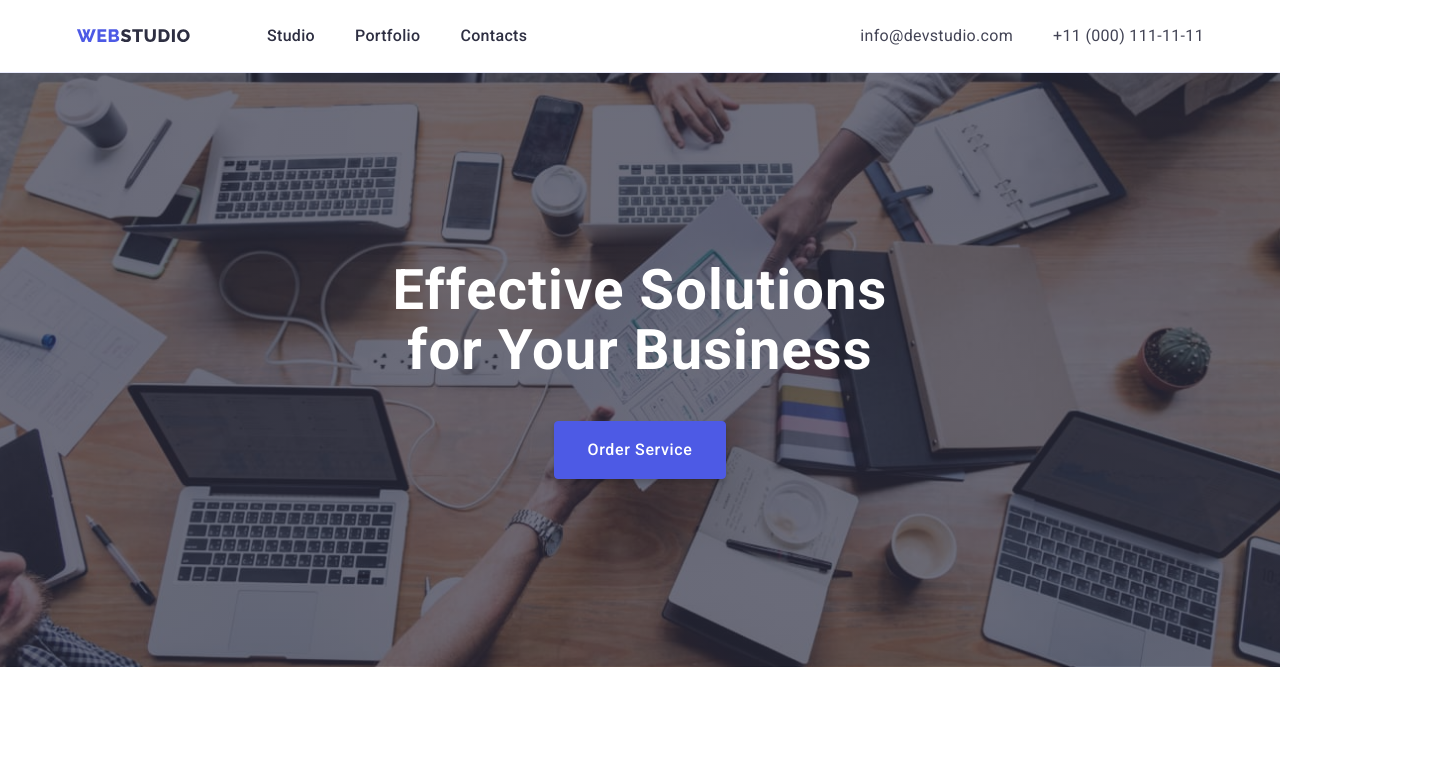
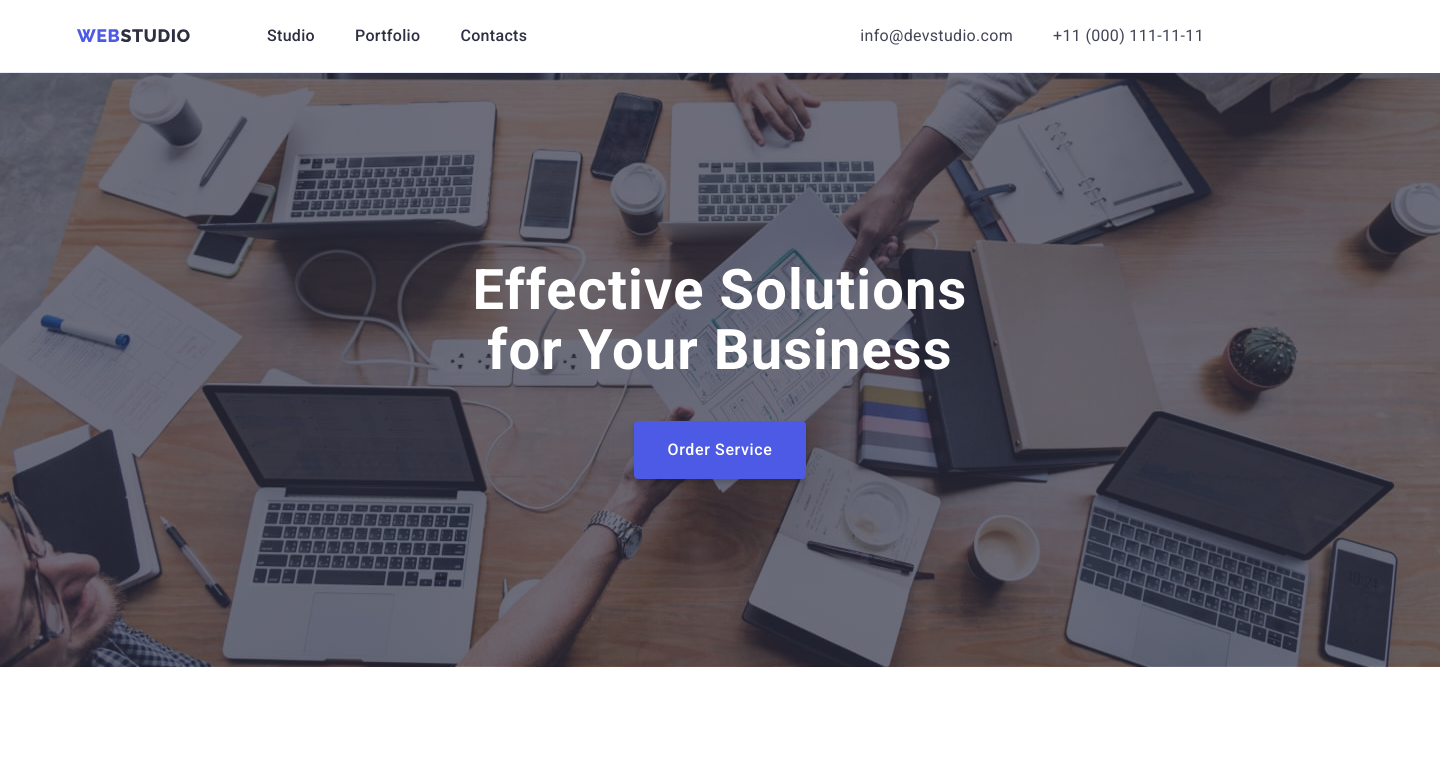
Before and after one commit to jakeyevgen/goit-markup-hw-04, a plain HTML site: page index.html in a window 1280 px wide. Shown: the top 784 px of the page, 1440 px wide, since content can reach past the window. Drawn offline with nearby package versions, Linux system fonts and the light colour scheme.

Commit message:
Update 9

```diff
--- a/css/styles.css
+++ b/css/styles.css
@@ -243,10 +243,13 @@ button {
 }
 
 .background {
-    background-image: linear-gradient(rgba(46, 47, 66, 0.7), rgba(46, 47, 66, 0.7)), url("/images/people-office.jpg");
+    width: 1440px;
+    background-image: linear-gradient(rgba(46, 47, 66, 0.7), rgba(46, 47, 66, 0.7)), url("/images/hero/people-office.jpg");
     background-repeat: no-repeat;
     background-position: center;
-    background-size: cover;
+    /* background-size: cover; */
+    margin-left: auto;
+    margin-right: auto;
 }
 
 /* ============= /Hero section ============= */
```
Also changed, not shown: images/people-office.jpg (deleted).
